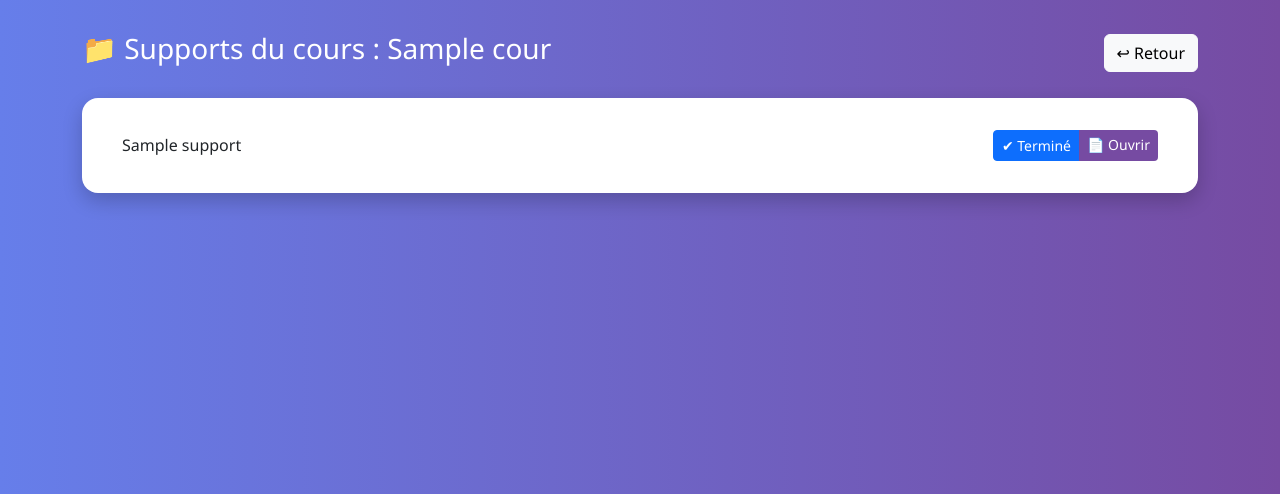
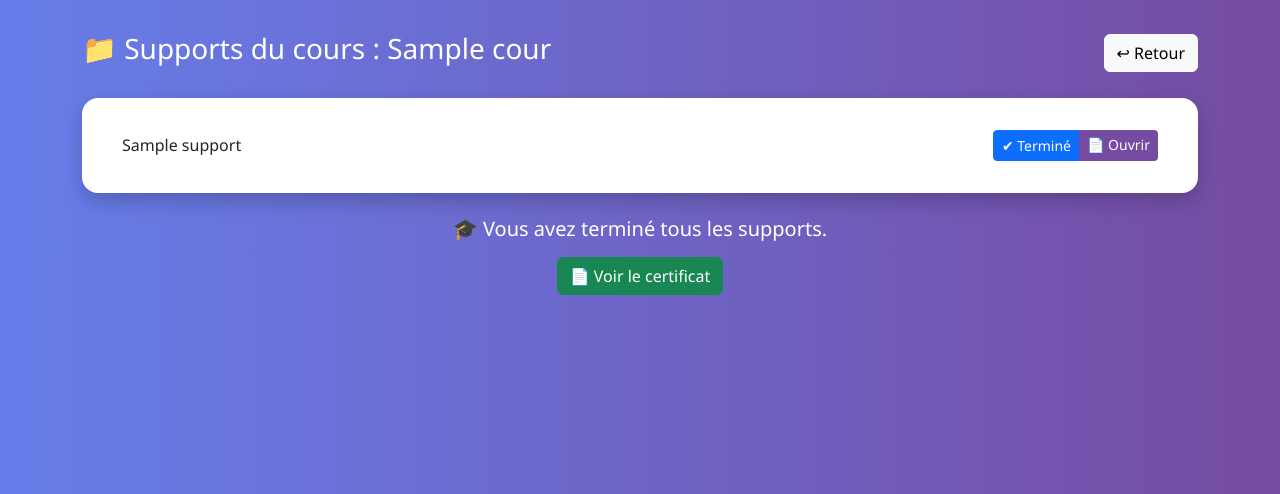
Before and after one commit to sallma123/portail-etudiant, a Spring Boot app: page /etudiant/cours/1/supports in a window 1280 px wide. Shown: the top 494 px of the page. Run offline with Spring Boot 4, Linux system fonts and the light colour scheme; a user stored in the database is signed in; data comes from the database, SQL or seed files in the repository; tables that the repository leaves empty hold one stand-in row (values such as "Sample post"); some of the project's set-up classes (security, data sources, template engines, error pages and the like) are left out, and stand-ins take their place.

Commit message:
patie 5:gestion des quizs et certificats(lien)

```diff
--- a/src/main/java/com/etudiant/gestion_etudiant/controller/EtudiantController.java
+++ b/src/main/java/com/etudiant/gestion_etudiant/controller/EtudiantController.java
@@ -1,9 +1,8 @@
 package com.etudiant.gestion_etudiant.controller;
 
 import com.etudiant.gestion_etudiant.entity.*;
+import com.etudiant.gestion_etudiant.repository.*;
 import com.etudiant.gestion_etudiant.service.*;
-import com.etudiant.gestion_etudiant.repository.*;
-
 import org.springframework.beans.factory.annotation.Autowired;
 import org.springframework.security.core.annotation.AuthenticationPrincipal;
 import org.springframework.security.core.userdetails.UserDetails;
@@ -11,9 +10,7 @@ import org.springframework.stereotype.Controller;
 import org.springframework.ui.Model;
 import org.springframework.web.bind.annotation.*;
 
-import java.util.HashMap;
-import java.util.List;
-import java.util.Map;
+import java.util.*;
 import java.util.stream.Collectors;
 
 @Controller
@@ -26,8 +23,9 @@ public class EtudiantController {
     @Autowired private SupportRepository supportRepository;
     @Autowired private SupportVuService supportVuService;
     @Autowired private InscriptionRepository inscriptionRepository;
+    @Autowired private QuizService quizService;
+    @Autowired private ResultatService resultatService;
 
-    // 🔹 Affiche les cours disponibles ET les cours inscrits (fusionnés dans une page)
     @GetMapping("/cours-disponibles")
     public String coursDisponibles(Model model, @AuthenticationPrincipal UserDetails userDetails) {
         User etudiant = userRepository.findByEmail(userDetails.getUsername()).orElseThrow();
@@ -44,11 +42,10 @@ public class EtudiantController {
                 .toList();
 
         model.addAttribute("coursDisponibles", coursNonInscrits);
-        model.addAttribute("inscriptions", inscriptions); // Ajouté
-        return "cours-disponibles"; // la page fusionnée
+        model.addAttribute("inscriptions", inscriptions);
+        return "cours-disponibles";
     }
 
-    // 🔹 Action : s'inscrire à un cours
     @GetMapping("/s-inscrire/{coursId}")
     public String inscrire(@PathVariable Long coursId, @AuthenticationPrincipal UserDetails userDetails) {
         User etudiant = userRepository.findByEmail(userDetails.getUsername()).orElseThrow();
@@ -57,9 +54,6 @@ public class EtudiantController {
         return "redirect:/etudiant/cours-disponibles";
     }
 
-    // ❌ SUPPRIMÉ : /mes-cours – car fusionné dans /cours-disponibles
-
-    // 🔹 Affiche les supports d’un cours
     @GetMapping("/cours/{id}/supports")
     public String voirSupports(@PathVariable Long id, Model model, @AuthenticationPrincipal UserDetails userDetails) {
         User etudiant = userRepository.findByEmail(userDetails.getUsername()).orElseThrow();
@@ -72,19 +66,40 @@ public class EtudiantController {
         List<Support> supports = supportRepository.findByCours(cours);
         Map<Long, Boolean> vus = new HashMap<>();
 
+        boolean supportsNonVus = false;
         for (Support s : supports) {
             boolean vu = supportVuService.estSupportVu(etudiant, s);
             vus.put(s.getId(), vu);
+            if (!vu) {
+                supportsNonVus = true;
+            }
         }
 
         model.addAttribute("supports", supports);
         model.addAttribute("cours", cours);
         model.addAttribute("supportsVus", vus);
+        model.addAttribute("supportsNonVus", supportsNonVus);
+
+        Optional<Quiz> quizOpt = quizService.getQuizByCours(cours);
+        if (quizOpt.isPresent()) {
+            Quiz quiz = quizOpt.get();
+            model.addAttribute("quizExiste", true);
+            model.addAttribute("quiz", quiz);
+
+            Optional<Resultat> resultatOpt = resultatService.getByEtudiantAndQuiz(etudiant, quiz);
+            boolean certificatDisponible = resultatOpt.isPresent() && resultatOpt.get().getNote() >= quiz.getSeuil();
+            model.addAttribute("certificatDisponible", certificatDisponible);
+            System.out.println("Certificat disponible ? " + certificatDisponible);
+        } else {
+            model.addAttribute("quizExiste", false);
+            System.out.println("Aucun quiz pour ce cours");
+        }
+
+        System.out.println("Tous les supports vus ? " + !supportsNonVus);
+
         return "support-etudiant";
     }
 
-
-    // 🔹 Affiche un support ET le marque comme vu
     @GetMapping("/support/{id}/voir")
     public String voirSupport(@PathVariable Long id, @AuthenticationPrincipal UserDetails userDetails) {
         User etudiant = userRepository.findByEmail(userDetails.getUsername()).orElseThrow();
--- a/src/main/java/com/etudiant/gestion_etudiant/repository/ResultatRepository.java
+++ b/src/main/java/com/etudiant/gestion_etudiant/repository/ResultatRepository.java
@@ -8,5 +8,5 @@ import org.springframework.data.jpa.repository.JpaRepository;
 import java.util.Optional;
 
 public interface ResultatRepository extends JpaRepository<Resultat, Long> {
-    Optional<Resultat> findByEtudiantAndQuiz(User etudiant, Quiz quiz);
+    Optional<Resultat> findTopByEtudiantAndQuizOrderByDateDesc(User etudiant, Quiz quiz);
 }
--- a/src/main/java/com/etudiant/gestion_etudiant/service/ResultatService.java
+++ b/src/main/java/com/etudiant/gestion_etudiant/service/ResultatService.java
@@ -8,7 +8,7 @@ import org.springframework.stereotype.Service;
 import java.time.LocalDate;
 import java.util.List;
 import java.util.Map;
-import java.util.Set;
+import java.util.Optional;
 import java.util.stream.Collectors;
 
 @Service
@@ -51,7 +51,7 @@ public class ResultatService {
         return note;
     }
 
-    public Resultat getResultat(User etudiant, Quiz quiz) {
-        return resultatRepository.findByEtudiantAndQuiz(etudiant, quiz).orElse(null);
+    public Optional<Resultat> getByEtudiantAndQuiz(User etudiant, Quiz quiz) {
+        return resultatRepository.findTopByEtudiantAndQuizOrderByDateDesc(etudiant, quiz);
     }
 }
--- a/src/main/resources/templates/support-etudiant.html
+++ b/src/main/resources/templates/support-etudiant.html
@@ -27,6 +27,13 @@
         .btn-purple:hover {
             background-color: #5e3b89;
         }
+        .list-group-item {
+            border: none;
+            border-bottom: 1px solid #eee;
+        }
+        .btn-outline-primary.btn-sm {
+            background-color: #f8f9fa;
+        }
     </style>
 </head>
 <body>
@@ -37,21 +44,39 @@
         <a href="/etudiant/cours-disponibles" class="btn btn-light">↩ Retour</a>
     </div>
 
-    <div class="card-custom">
+    <div class="card-custom mb-4">
         <div class="list-group list-group-flush">
             <div class="list-group-item d-flex justify-content-between align-items-center"
                  th:each="support : ${supports}">
                 <span th:text="${support.nomFichier}">Nom fichier</span>
                 <div class="btn-group">
                     <a th:href="@{/etudiant/support/{id}/voir(id=${support.id})}"
-                       th:class="${supportsVus[support.id]} ? 'btn btn-primary btn-sm' : 'btn btn-outline-primary btn-sm'">
-                        ✔ Terminé
+                       th:classappend="${supportsVus[support.id]} ? 'btn btn-primary btn-sm' : 'btn btn-outline-primary btn-sm'">
+                        <span th:text="${supportsVus[support.id]} ? '✔ Terminé' : '↪ Marquer comme vu'">✔ Terminé</span>
                     </a>
                     <a th:href="${support.lien}" target="_blank" class="btn btn-purple btn-sm">📄 Ouvrir</a>
                 </div>
             </div>
         </div>
     </div>
+
+    <!-- ✅ Section quiz : uniquement si supports terminés et quiz existe -->
+    <div class="text-center" th:if="${not supportsNonVus} and ${quizExiste}">
+        <h5>🎓 Vous avez terminé tous les supports.</h5>
+
+        <div class="mt-3">
+            <a th:if="${certificatDisponible}"
+               th:href="@{'/certificats/' + ${quiz.id} + '.pdf'}"
+               class="btn btn-success">
+                📄 Voir le certificat
+            </a>
+            <a th:if="${!certificatDisponible}"
+               th:href="@{'/etudiant/quiz/' + ${quiz.id}}"
+               class="btn btn-warning">
+                🎯 Passer le Quiz
+            </a>
+        </div>
+    </div>
 </div>
 
 </body>
```
Also changed, not shown: 4 other files.
